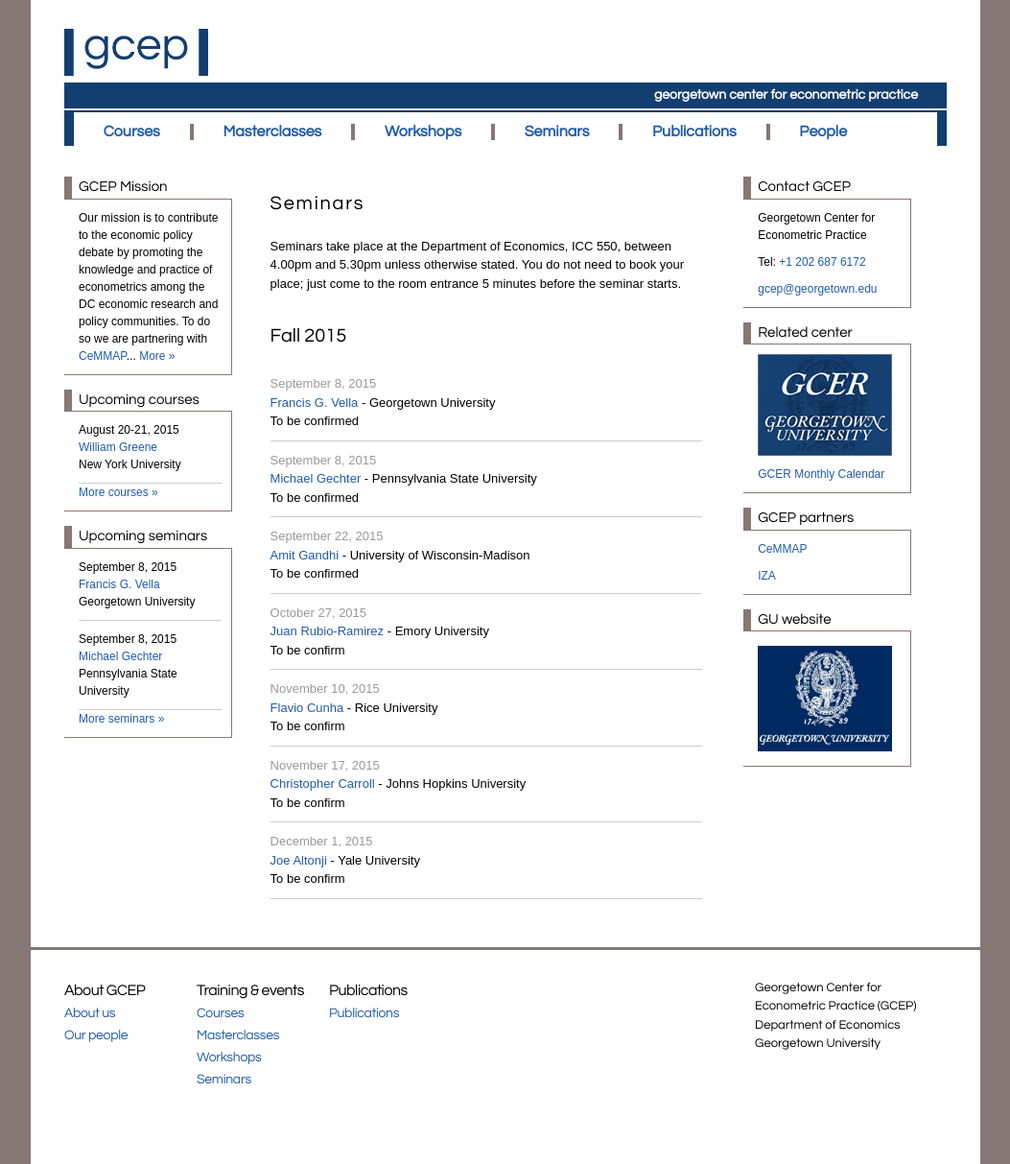
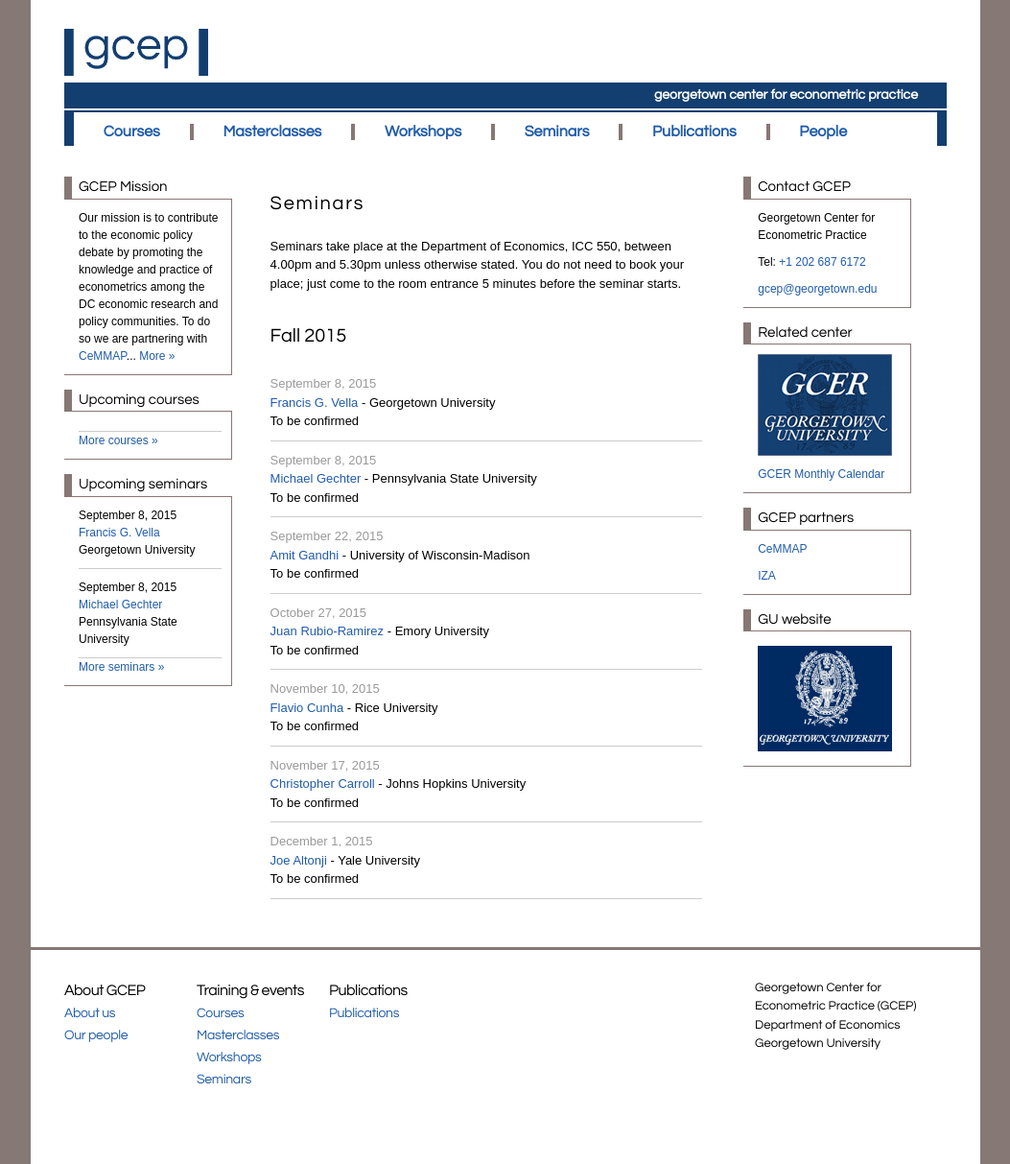
Before and after one commit to georgetown-econ/gcep, a Jekyll site: the page built from seminars.html, in a window 1280 px wide. Shown: the whole page at 96% size, without its empty margins (113-1166 px from the left). Built offline with Jekyll 4.4.1, drawn with Linux system fonts in a browser that asks for light colours.

Commit message:
eliminated August 21 data on teh course

```diff
--- a/_data/seminars.yml
+++ b/_data/seminars.yml
@@ -20,22 +20,22 @@
     speaker: "<a href=\"http://economics.emory.edu/home/people/faculty/Rubioramirezjuan.html\"> Juan Rubio-Ramirez </a>"
     workplace: "Emory University"
     schedule: "October 27, 2015"
-    title: "To be confirm"
+    title: "To be confirmed"
 
 - seminar:
     speaker: "<a href=\"http://economics.rice.edu/faculty/fl%C3%A1vio-cunha\"> Flavio Cunha </a>"
     workplace: "Rice University"
     schedule: "November 10, 2015"
-    title: "To be confirm"
+    title: "To be confirmed"
 
 - seminar:
     speaker: "<a href=\"http://www.econ2.jhu.edu/people/ccarroll/\"> Christopher Carroll </a>"
     workplace: "Johns Hopkins University"
     schedule: "November 17, 2015"
-    title: "To be confirm"
+    title: "To be confirmed"
 
 - seminar:
     speaker: "<a href=\"http://economics.yale.edu/people/joseph-g-altonji\"> Joe Altonji </a>"
     workplace: "Yale University"
     schedule: "December 1, 2015"
-    title: "To be confirm"
+    title: "To be confirmed"
```
Also changed, not shown: _data/courses.yml (+0 -7 lines).
